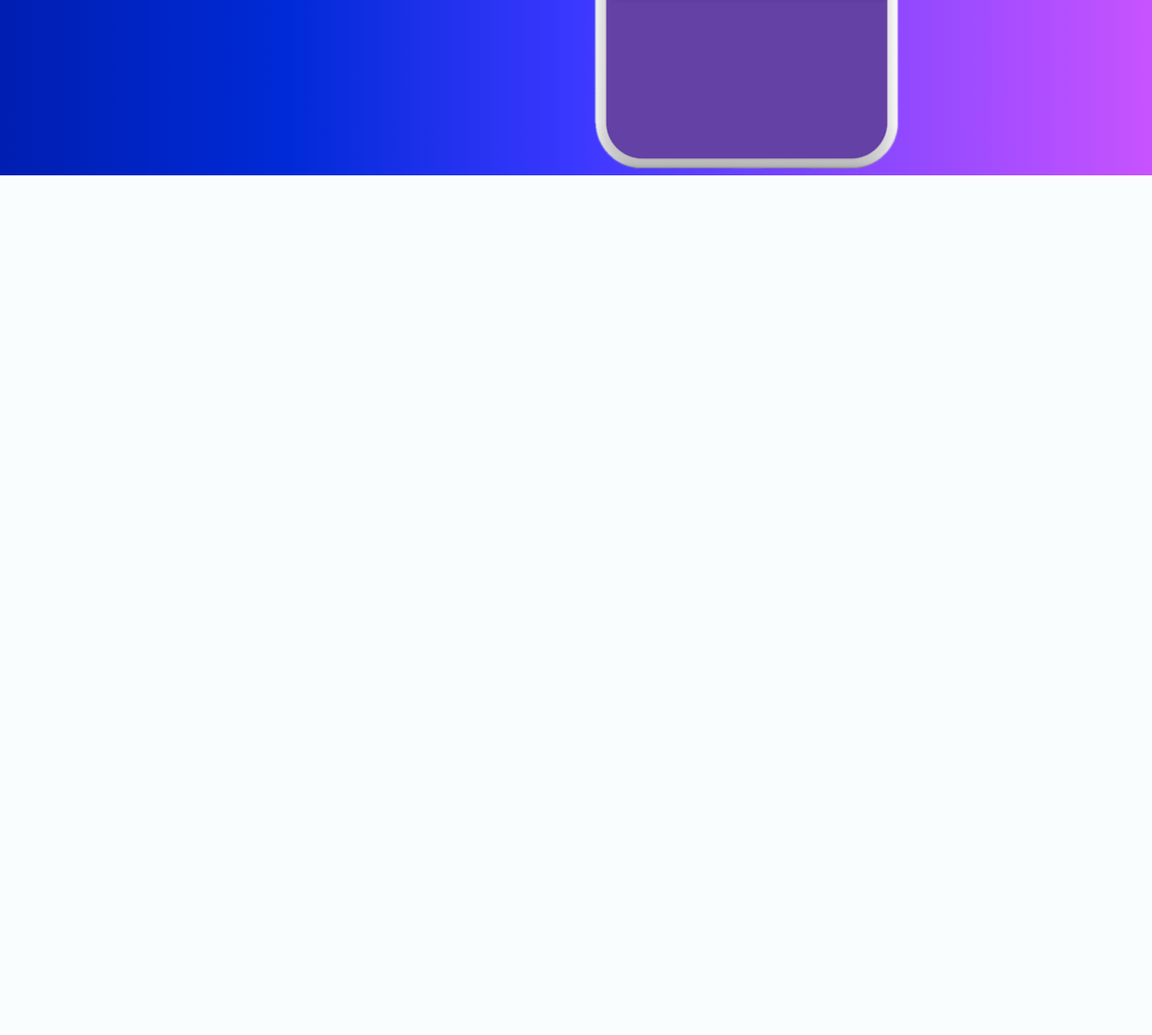
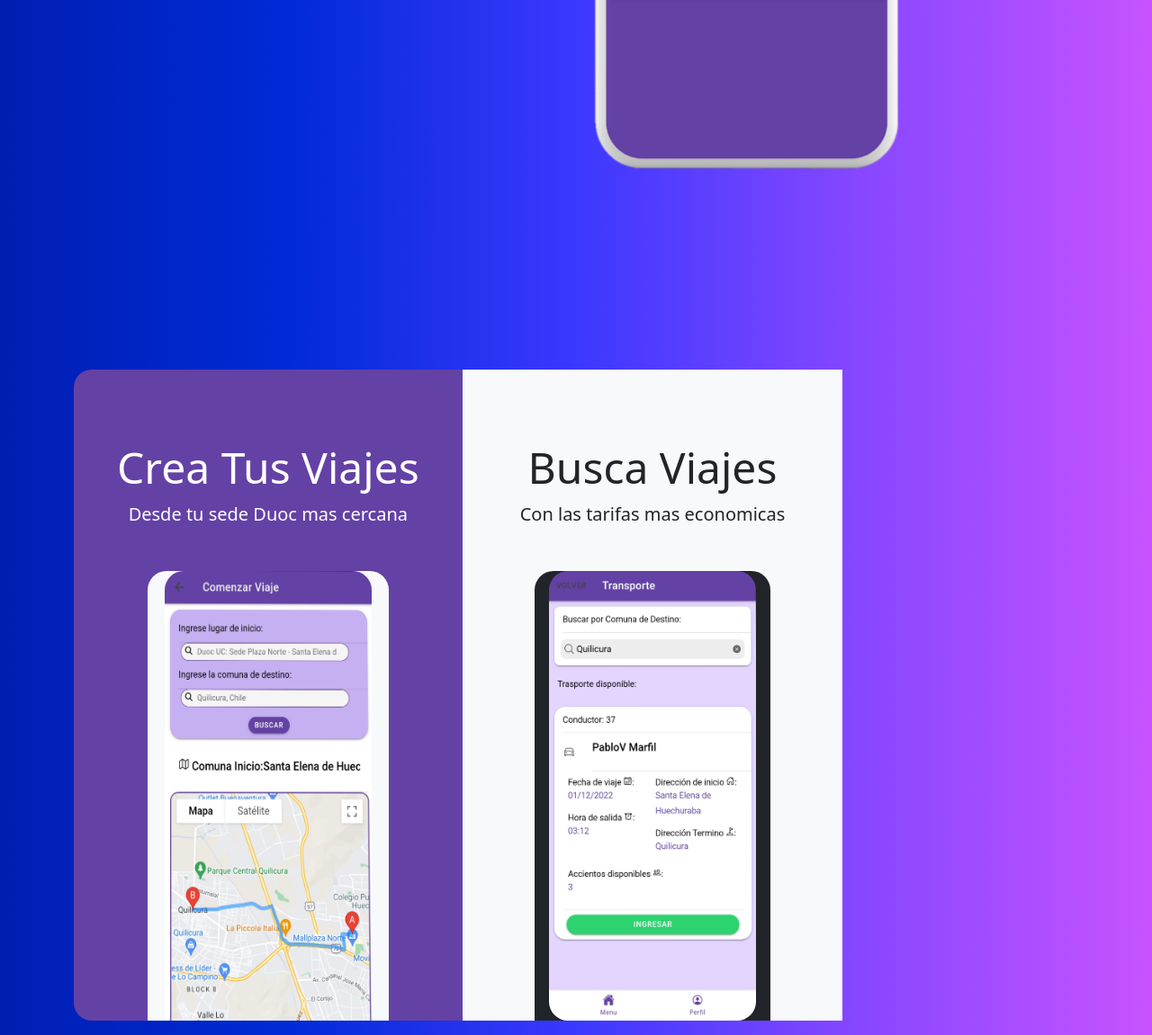
Before and after one commit to pablosonn/WebDriverCapp, a Django app: page / in a window 1280 px wide. Shown: the part 602-1753 px from the top of the page at 90% size. Before the commit the page ends 797 px from the top, so only its background shows below. Run offline with Django 4.2, Linux system fonts and the light colour scheme.

Commit message:
Avances css

```diff
--- a/DriverCapp/static/css/cssPrincipal.css
+++ b/DriverCapp/static/css/cssPrincipal.css
@@ -41,6 +41,29 @@ button::before {
    animation: glowing 20s linear infinite;
 }
 
+
+
+.w-100 {
+    width: 100%!important;
+}
+*, ::after, ::before {
+    box-sizing: border-box;
+}
+
+
+
+.mamon{
+   border-radius: 40px;
+
+}
+
+
+
+
+
+
+
+
 @keyframes glowing {
    0%{
       background-position: 0 0;
--- a/DriverCapp/templates/PagPrincipal.html
+++ b/DriverCapp/templates/PagPrincipal.html
@@ -23,7 +23,7 @@
     <div class="container-fluid container-full">
         <div class="container">
 
-            <div class="row">
+            <div class="row" style="margin-bottom: 200px;">
                 <div class="col">
 
                     <div class="col" style="display: flex;
@@ -48,8 +48,61 @@
                 </div>
 
             </div>
+
+
+
+            <!--
+                              <div class="card mb-3 centrar">
+                <img class="card-img-top" src="..." alt="Card image cap">
+                <div class="card-body">
+                  <h5 class="card-title">¡Se parte de nuestro Conductores!</h5>
+                  <p class="card-text">Registrate como conductor si cumples con los requisitos necesarios.</p>
+                </div>
+              </div>
+            -->
+
+
+                <div class="centrar">
+
+                    <div class="d-md-flex flex-md-equal w-100 my-md-3 pl-md-3" style="border-radius: 20px; overflow: hidden; margin-right: 2px;">
+                        <div class="mr-md-3 pt-3 px-3 pt-md-5 px-md-5 text-center text-white overflow-hidden" style="background-color: #6441a5;">
+                          <div class="my-3 py-3">
+                            <h2 class="display-5">Crea Tus Viajes</h2>
+                            <p class="lead">Desde tu sede Duoc mas cercana</p>
+                          </div>
+                          <div class="bg-light box-shadow mx-auto" style="width: 80%; height: 500px; border-radius: 21px 21px 0 0;">
+                            <img src="../static/img/captura3.jpg" alt="" style="overflow: hidden; width: 230px; height: 550px; border-radius: 21px ;">
+                        </div>
+                        </div>
+                        <div class="bg-light mr-md-3 pt-3 px-3 pt-md-5 px-md-5 text-center overflow-hidden" style="background-color: rgb(228, 208, 239);">
+                          <div class="my-3 p-3">
+                            <h2 class="display-5">Busca Viajes</h2>
+                            <p class="lead">Con las tarifas mas economicas</p>
+                          </div>
+                          <div class="bg-dark box-shadow mx-auto" style="width: 80%; height: 500px; border-radius: 21px 21px 0 0;">
+                            <img src="../static/img/captura4.jpg" alt="" style="overflow: hidden; width: 230px; height: 500px; border-radius: 21px ;">
+
+                        </div>
+                        </div>
+                    </div>
+
+                </div>
+
+
+
+
         </div>
+
+
+
+
+
+
+
+
     </div>
+
+
 
 
     <!-- JavaScript Bundle with Popper -->
```
Also changed, not shown: DriverCapp/static/img/Screenshot_2022-12-01-03-30-25-461_com.example.app.jpg (added), DriverCapp/static/img/captura3.jpg (added), DriverCapp/static/img/captura4.jpg (added), package-lock.json (added).
